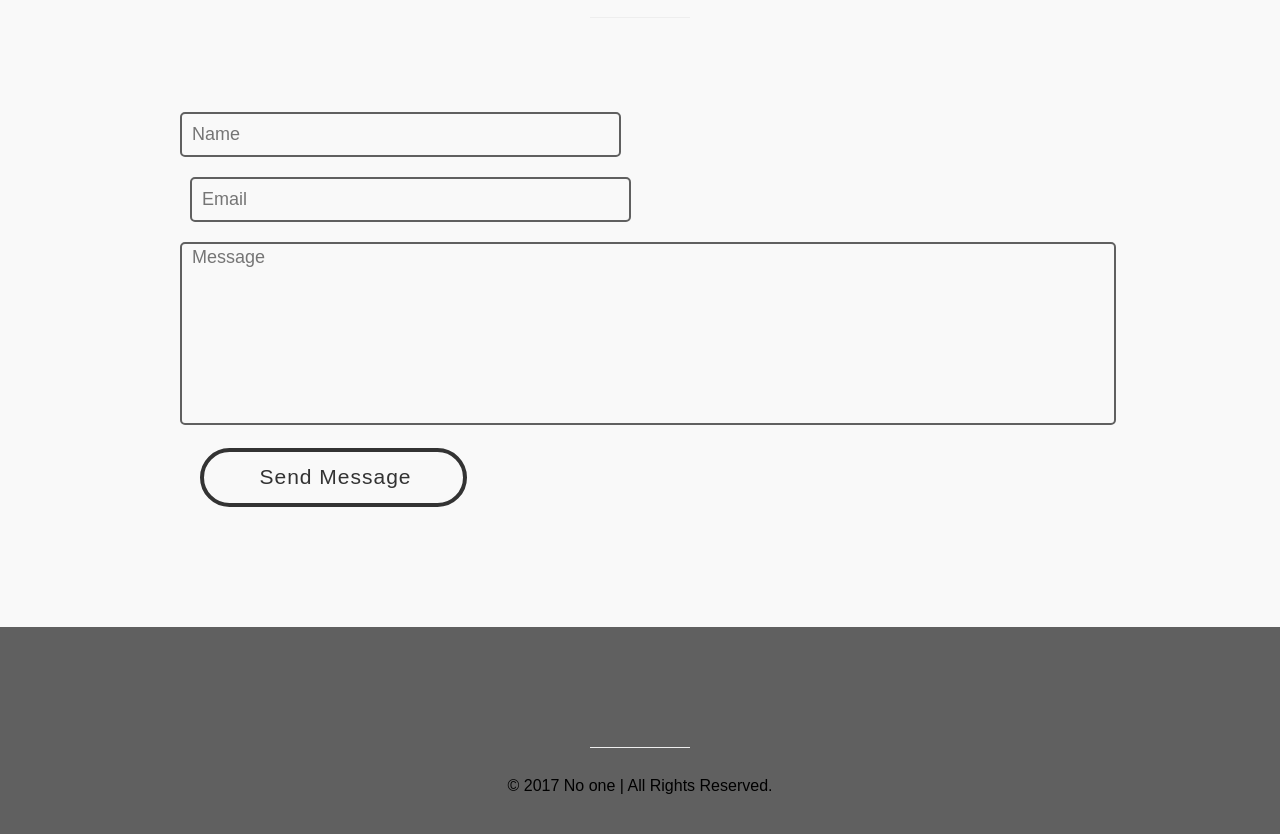
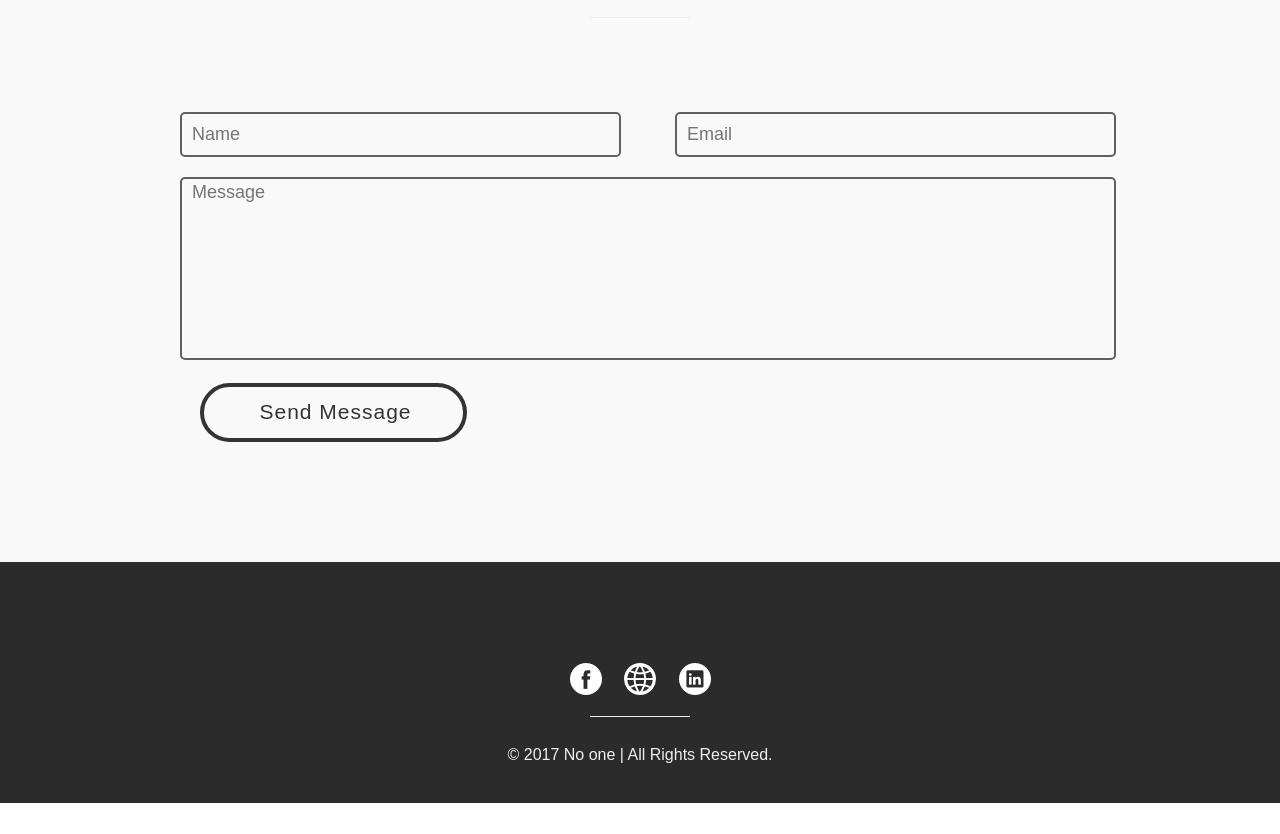
Before and after one commit to SychovOleh/mobila, a website: page index.html in a window 1280 px wide. Shown: the part 5809-6643 px from the top of the page. After the commit the page ends 6612 px from the top, so only its background shows below. Drawn offline with nearby package versions, Linux system fonts and the light colour scheme.

Commit message:
already finished mobila without animations

```diff
--- a/index.html
+++ b/index.html
@@ -342,10 +342,12 @@
       </div>
       <div class="contact__content">
         <form class="contact__form" action="backEnd.js" method="post">
-          <!--DELETE SPACES BEETWEEN FORMS!!!  -->
           <div class="contact__form-email-msg">
-            <div class="contact__form-name-wrap"><input type="text" class="contact__form-name contact__inputs" id="input__user-name" placeholder="Name"></div>
-            <div class="contact__form-email-wrap"><input type="text" class="contact__form-email contact__inputs" id="input__user-email" placeholder="Email"></div>
+            <div class="contact__form-name-wrap">
+              <input type="text" class="contact__form-name contact__inputs" id="input__user-name" placeholder="Name">
+            </div><!--DELETE SPACES BEETWEEN THEASE INPUTS!!!--><div class="contact__form-email-wrap">
+              <input type="text" class="contact__form-email contact__inputs" id="input__user-email" placeholder="Email">
+            </div>
           </div>
           <div class="contact__form-msg-wrap">
             <textarea id="msg" class="contact__form-msg contact__inputs" placeholder="Message"></textarea>
@@ -359,9 +361,9 @@
     <footer>
       <div class="footer">
         <div class="footer__icon-wrap">
-          <span class="footer__icon"></span>
-          <span class="footer__icon"></span>
-          <span class="footer__icon"></span>
+          <a class="footer__icon f-icon1" href="https://www.facebook.com/"></a>
+          <a class="footer__icon f-icon2" href="https://www.google.com/"></a>
+          <a class="footer__icon f-icon3" href="https://www.linkedin.com/"></a>
         </div>
         <div class="footer__line"></div>
         <div class="footer__copyright">
--- a/src/js/main.js
+++ b/src/js/main.js
@@ -29,10 +29,9 @@ $(function() {
     autoplay: true,
     speed: 500,
     slidesToShow: 1,
-    autoplaySpeed: 10000
+    autoplaySpeed: 2000
   });
+  $('.prices__button').click(function() { return false }) // Deactive buttons "register"
+  $('.contact__form-submit').click(function() { return false }) // Deactive button "Send Message"
+
 });
-$(function() {
-  $('.contact__form-submit').click(function() { return false })
-  $('.prices__button').click(function() { return false })
-});
--- /dev/null
+++ b/src/styles/footer.scss
@@ -0,0 +1,63 @@
+footer {
+  background-color: $black-back;
+}
+
+.footer {
+  max-width: $content-width;
+  margin: 0 auto;
+  padding: 100px 0 40px 0;
+  &__line {
+    font-size: 0;
+    border-bottom: solid 1px #EEEEEE;
+    width: 100px;
+    margin: 20px auto;
+  }
+  &__copyright {
+    color: #EEEEEE;
+    padding-top: 10px;
+    text-align: center;
+    font-weight: 300;
+  }
+  &__icon {
+    &-wrap {
+      margin: 0 auto;
+      display: flex;
+      width: 143px;
+      justify-content: space-between;
+    }
+    display: inline-block;
+    width: 32px;
+    height: 32px;
+    border-radius: 50%;
+    cursor: pointer;
+    transition-property: background border;
+    transition: .5s linear;
+  }
+}
+
+.f-icon {
+  &1 {
+    background: url(../img/icons/fb-w.png) no-repeat;
+    border: 1px solid transparent;
+    &:hover {
+      background: url(../img/icons/fb-b.png) no-repeat;
+      border: 1px solid $grey-back;
+    }
+  }
+  &2 {
+    border: 1px solid transparent;
+    background: url(../img/icons/gb-w.png) no-repeat;
+    &:hover {
+      background: url(../img/icons/gb-b.png) no-repeat;
+      border: 1px solid $grey-back;
+    }
+  }
+  &3 {
+    border: 1px solid transparent;
+    background: url(../img/icons/in-w.png) no-repeat;
+    &:hover {
+      background: url(../img/icons/in-b.png) no-repeat;
+      border: 1px solid $grey-back;
+    }
+  }
+}
--- a/src/styles/main.scss
+++ b/src/styles/main.scss
@@ -53,23 +53,5 @@ body {
 @import "faces.scss";
 @import "prices.scss";
 @import "contact.scss";
+@import "footer.scss";
 //
-footer {
-  background-color: $brown-text;
-}
-
-.footer {
-  max-width: $content-width;
-  margin: 0 auto;
-  padding: 100px 0 40px 0;
-  &__line {
-    font-size: 0;
-    border-bottom: solid 1px #EEEEEE;
-    width: 100px;
-    margin: 20px auto;
-  }
-  &__copyright {
-      padding-top: 10px;
-    text-align: center;
-  }
-}
```
Also changed, not shown: dest/main.css, img/icons/fb-b.png (added), img/icons/fb-w.png (added), img/icons/gb-b.png (added), img/icons/gb-w.png (added), img/icons/in-b.png (added), img/icons/in-w.png (added).
